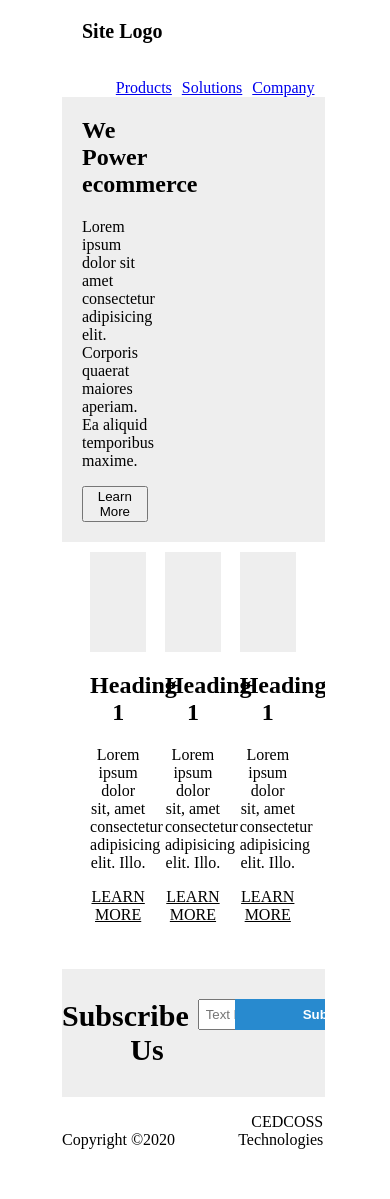
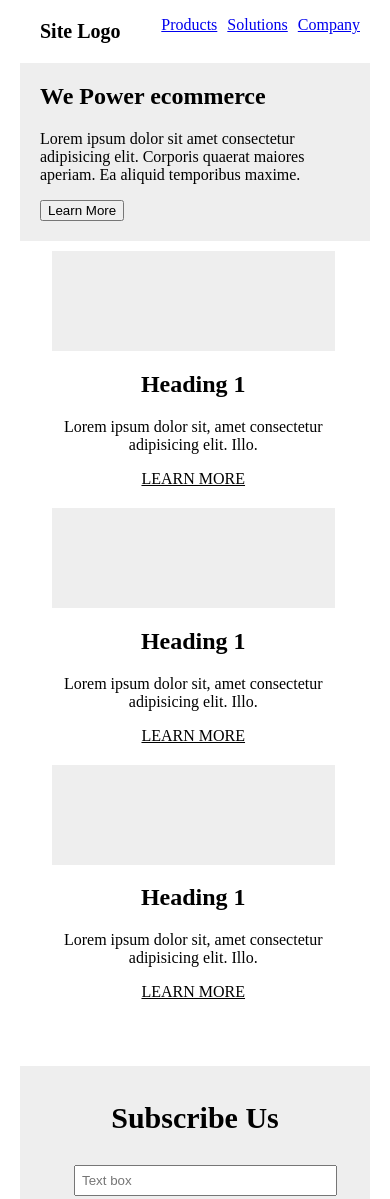
Before and after one commit to fmohd9870/template3, a plain HTML site: page src/index.html in a window 390 px wide. Shown: the top 1199 px of the page. Before the commit the page ends 1165 px from the top, so only its background shows below. Drawn offline with Linux system fonts and the light colour scheme.

Commit message:
mobile responsive

```diff
--- a/src/style.css
+++ b/src/style.css
@@ -101,3 +101,47 @@ body {
   display: inline-block;
   text-align: right;
 }
+@media only screen and (max-width:420px){
+  .content{
+    width: 100%;
+    margin-left: 0px;
+  }
+  .banner_content{
+    width: 90%;
+  }
+  .block{
+    width: 90%;
+  }
+  .block_image{
+    width: 90%;
+    margin-left: 10%;
+  }
+  .block_content{
+    width: 90%;
+    margin-left: 10%;
+    margin-bottom: 20px;
+  }
+  .block_section{
+    margin-left: 0px;;
+  }
+  .footer_content{
+    display: block;
+    padding: 5px;
+  }
+  .footer_content .bottom_span p{
+    text-align: center;
+    margin-right: 0px;
+  }
+  .footer_content .bottom_span .input{
+    margin-top: 0px;
+    width: 72%
+    margin-left : 13%;
+  }
+  .footer_content .bottom_span .submit{
+    width: 50%;
+    margin-left: 25%;
+  }
+  .footer_content .bottom_span{
+    width: 100%;
+  }
+}
```
